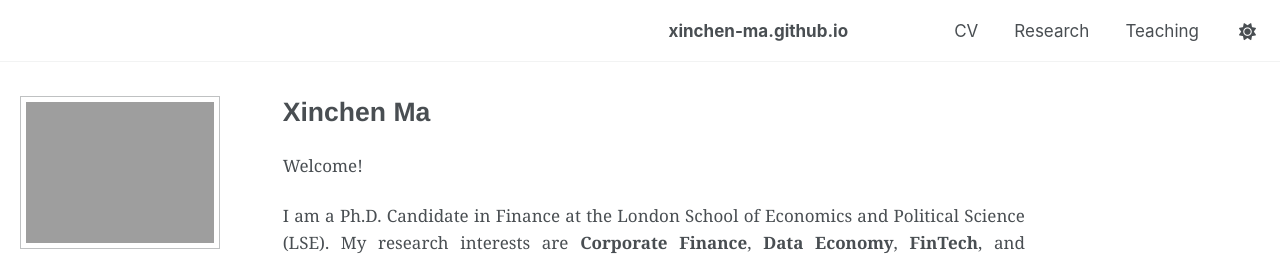
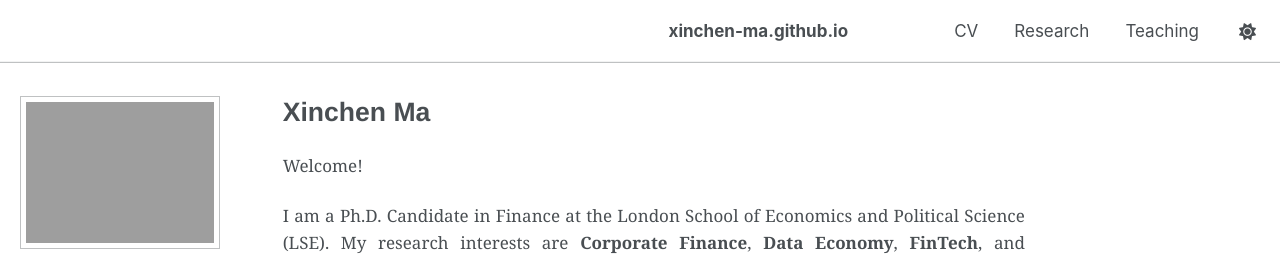
Before and after one commit to xinchen-ma/xinchen-ma.github.io, a Jekyll site: the page built from index.md, in a window 1280 px wide. Shown: the top 256 px of the page. Built offline with Jekyll 4.4.1, drawn with Linux system fonts in a browser that asks for light colours; a script that is not in the unit is left out.

Commit message:
Update custom.css

```diff
--- a/assets/css/custom.css
+++ b/assets/css/custom.css
@@ -197,3 +197,18 @@ h2 a, h3 a, h4 a {
 .author__avatar img {
   border: 1.5px solid color-mix(in srgb, currentColor var(--rule-alpha), transparent);
 }
+
+/* Use the same adaptive hairline under the top nav/header */
+:root { --rule-alpha: 35%; } /* keep or tweak to taste */
+
+/* First, neutralize any default borders/shadows to avoid double lines */
+.masthead,
+.greedy-nav {
+  border-bottom: none;
+  box-shadow: none;
+}
+
+/* Then draw one clean line on the outer header */
+.masthead {
+  border-bottom: 1px solid color-mix(in srgb, currentColor var(--rule-alpha), transparent);
+}
```
